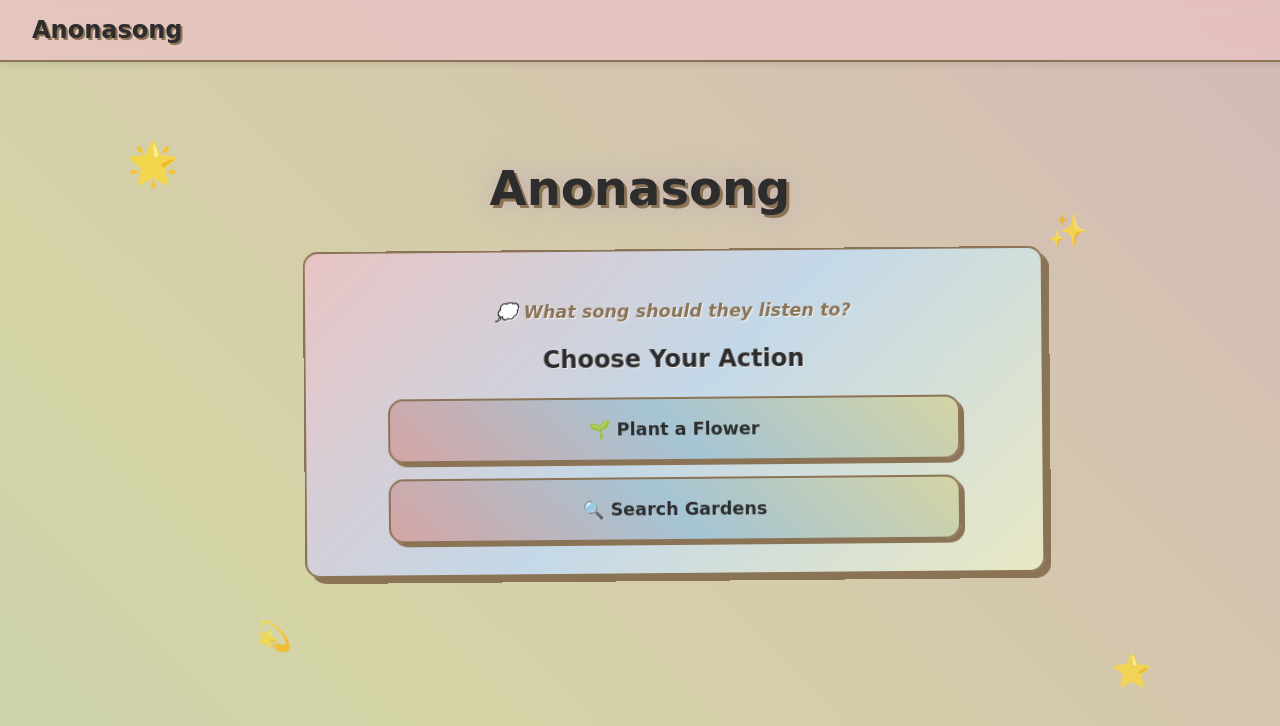
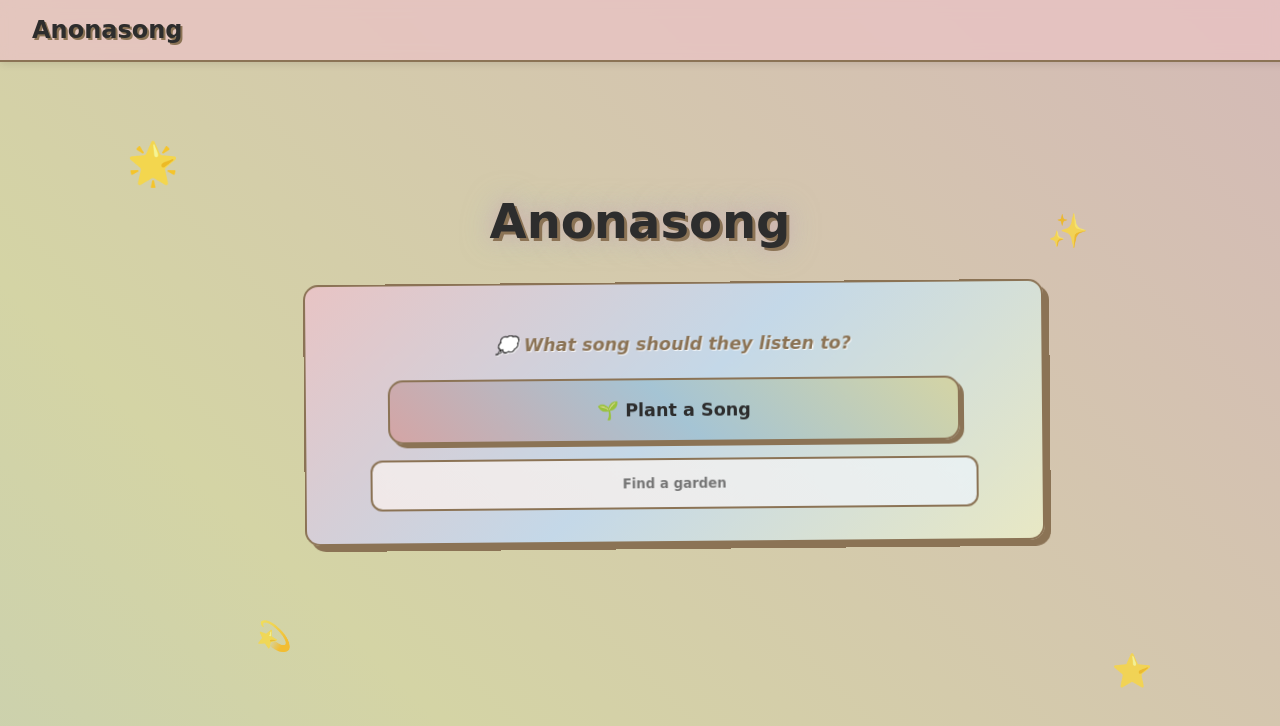
Before and after one commit to salierismuse/anonasong, a Next.js app: page / in a window 1280 px wide. Shown: the top 726 px of the page. Built offline with nearby package versions, Linux system fonts and the light colour scheme; no server answers.

Commit message:
Update UI text: change 'Plant a Flower' to 'Plant a Song', remove 'Choose Your Action' heading, and replace 'Search Gardens' button with 'Find a garden' text field

```diff
--- a/src/app/page.tsx
+++ b/src/app/page.tsx
@@ -103,18 +103,6 @@ export default function HomePage() {
               💭 What song should they listen to?
             </p>
 
-            <h2 style={{
-              fontSize: '1.5rem',
-              fontWeight: 'bold',
-              textAlign: 'center',
-              marginBottom: '1.5rem',
-              color: '#2d2d2d',
-              fontFamily: 'Comic Sans MS, cursive',
-              textShadow: '1px 1px 0px #f0e8e8'
-            }}>
-              Choose Your Action
-            </h2>
-
             <div style={{
               display: 'flex',
               flexDirection: 'column',
@@ -127,16 +115,20 @@ export default function HomePage() {
                 className="plant-button"
                 style={{ width: '85%', fontSize: '1.1rem', padding: '1.25rem 2rem' }}
               >
-                🌱 Plant a Flower
+                🌱 Plant a Song
               </button>
 
-              <button
-                onClick={() => setShowSearchForm(true)}
-                className="plant-button"
-                style={{ width: '85%', fontSize: '1.1rem', padding: '1.25rem 2rem' }}
-              >
-                🔍 Search Gardens
-              </button>
+              <input
+                type="text"
+                placeholder="Find a garden"
+                className="search-input"
+                style={{
+                  width: '85%',
+                  textAlign: 'center',
+                  padding: '1rem'
+                }}
+                onFocus={() => setShowSearchForm(true)}
+              />
             </div>
           </div>
         </div>
@@ -150,7 +142,7 @@ export default function HomePage() {
               fontFamily: 'Comic Sans MS, cursive',
               textShadow: '1px 1px 0px #f0e8e8'
             }}>
-              Plant a Flower
+              Plant a Song
             </h2>
             <button
               onClick={() => setShowCreateForm(false)}
--- a/src/components/SearchGardenForm.tsx
+++ b/src/components/SearchGardenForm.tsx
@@ -34,7 +34,7 @@ export default function SearchGardenForm() {
             type="text"
             value={gardenName}
             onChange={(e) => setGardenName(e.target.value)}
-            placeholder="Enter a name..."
+            placeholder="Find a garden"
             className="search-input"
             maxLength={GARDEN_CONSTRAINTS.MAX_NAME_LENGTH}
             disabled={isSearching}
```
